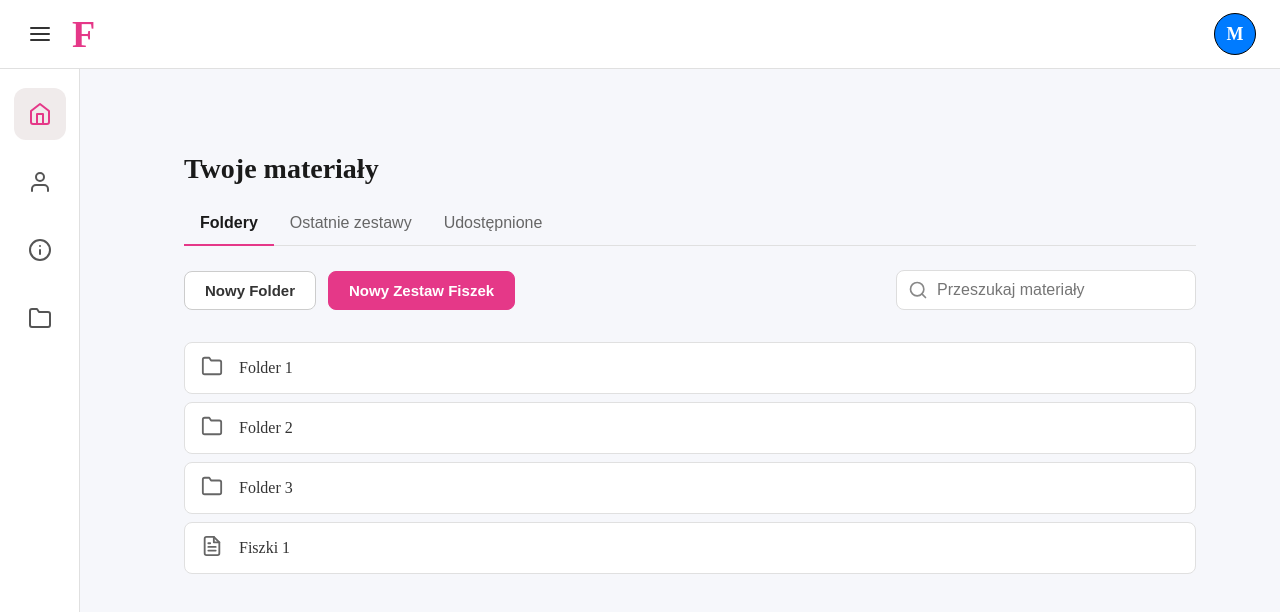
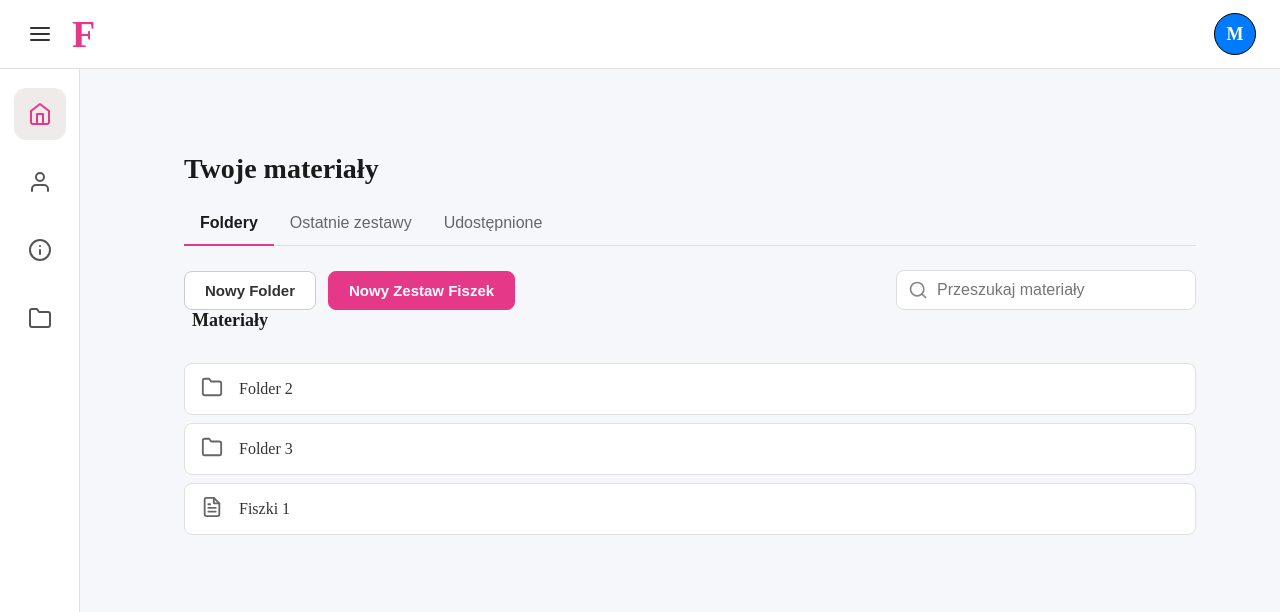
Before and after one commit to Haribs147/Flash-Cards, a React (Vite) app: page / in a window 1280 px wide. Shown: the top 612 px of the page. Built offline with nearby package versions, Linux system fonts and the light colour scheme.

Commit message:
moving folders down the breadcrumbs

```diff
--- a/src/components/Materials/Breadcrumbs/Breadcrumbs.css
+++ b/src/components/Materials/Breadcrumbs/Breadcrumbs.css
@@ -0,0 +1,27 @@
+.breadcrumbs-nav {
+    margin-bottom: 16px;
+    font-size: 18px;
+    color: #555;
+}
+
+.breadcrumb-segment {
+    cursor: pointer;
+    padding: 4px 8px;
+    border-radius: 4px;
+    transition: background-color 0.2s;
+}
+
+.breadcrumb-segment:not(.active):hover {
+    background-color: #e0e0e0;
+}
+
+.breadcrumb-segment.active {
+    color: #1a1a1a;
+    font-weight: 600;
+    cursor: default;
+}
+
+.breadcrumb-segment.drop-target {
+    background-color: #e53888;
+    color: white;
+}
--- a/src/components/Materials/Breadcrumbs/Breadcrumbs.tsx
+++ b/src/components/Materials/Breadcrumbs/Breadcrumbs.tsx
@@ -5,14 +5,13 @@ import {
     moveItem,
 } from "../../../features/materials/materialsSlice";
 import "./Breadcrumbs.css";
-import { current } from "@reduxjs/toolkit";
 
 const BreadcrumbsSegment = ({
     id,
     name,
     isLast,
 }: {
-    id: string;
+    id: string | null;
     name: string;
     isLast: boolean;
 }) => {
@@ -24,7 +23,7 @@ const BreadcrumbsSegment = ({
         setIsOver(true);
     };
 
-    const handleDragLeave = (e: React.DragEvent<HTMLSpanElement>) => {
+    const handleDragLeave = () => {
         setIsOver(false);
     };
 
@@ -45,7 +44,7 @@ const BreadcrumbsSegment = ({
 
     return (
         <span
-            className={}
+            className={`breadcrumb-segment ${isLast ? "active" : ""} ${isOver ? "drop-target" : ""}`}
             onClick={handleClick}
             onDragOver={handleDragOver}
             onDragLeave={handleDragLeave}
@@ -83,7 +82,20 @@ const Breadcrumbs = () => {
         return path;
     }, [items, currentFolderId]);
 
-    return <div></div>;
+    return (
+        <nav className="breadcrumbs-nav">
+            {breadcrumbPath.map((crumb, index) => (
+                <span key={crumb.id || "root"}>
+                    <BreadcrumbsSegment
+                        id={crumb.id}
+                        name={crumb.name}
+                        isLast={index === breadcrumbPath.length - 1}
+                    />
+                    {index < breadcrumbPath.length - 1 && " / "}
+                </span>
+            ))}
+        </nav>
+    );
 };
 
 export default Breadcrumbs;
--- a/src/components/Materials/Lists/FolderList.tsx
+++ b/src/components/Materials/Lists/FolderList.tsx
@@ -2,41 +2,52 @@ import { FiFolder, FiFileText } from "react-icons/fi";
 import { useNavigate } from "react-router-dom";
 import "./FolderList.css";
 import NewFolderInput from "../CreateFolderButton/CreateFolder";
-import type { MaterialItem } from "../../../features/materials/materialsSlice";
+import {
+    setCurrentFolderId,
+    type MaterialItem,
+} from "../../../features/materials/materialsSlice";
+import { useAppDispatch } from "../../../app/hooks";
 
 type FolderListProps = {
-    items: MaterialItem[];
-    searchTerm: string;
+    filteredItems: MaterialItem[];
     isCreating: boolean;
     onCreate: (name: string) => void;
 };
 
 const FolderList = ({
-    items,
-    searchTerm,
+    filteredItems,
     isCreating,
     onCreate,
 }: FolderListProps) => {
     const navigate = useNavigate();
+    const dispatch = useAppDispatch();
 
     const handleItemClick = (item: MaterialItem) => {
         if (item.type === "set") {
             navigate(`/set/${item.id}`);
+        } else {
+            dispatch(setCurrentFolderId(item.id));
         }
     };
 
-    const filteredItems = items.filter((item) =>
-        item.name.toLowerCase().includes(searchTerm.toLowerCase()),
-    );
+    const handleDragStart = (
+        e: React.DragEvent<HTMLDivElement>,
+        itemId: string,
+    ) => {
+        e.dataTransfer.setData("text/plain", itemId);
+    };
+
     return (
         <div className="item-list">
             {isCreating && <NewFolderInput onCreate={onCreate} />}
 
             {filteredItems.map((item) => (
                 <div
+                    draggable={true}
+                    onDragStart={(e) => handleDragStart(e, item.id)}
                     key={item.id}
                     className="list-item"
-                    onMouseDown={() => handleItemClick(item)}
+                    onClick={() => handleItemClick(item)}
                 >
                     <div className="item-icon">
                         {item.type === "folder" ? (
--- a/src/components/Materials/MaterialsView.tsx
+++ b/src/components/Materials/MaterialsView.tsx
@@ -12,12 +12,12 @@ import {
     setIsCreating,
     setSearchTerm,
 } from "../../features/materials/materialsSlice";
+import Breadcrumbs from "./Breadcrumbs/Breadcrumbs";
 
 const MaterialsView = () => {
     const dispatch = useAppDispatch();
-    const { items, activeTab, searchTerm, isCreatingFolder } = useAppSelector(
-        (state) => state.materials,
-    );
+    const { items, activeTab, searchTerm, isCreatingFolder, currentFolderId } =
+        useAppSelector((state) => state.materials);
 
     const handleNewFolder = () => {
         console.log("here logic of creating a new folder");
@@ -31,6 +31,12 @@ const MaterialsView = () => {
     const handleCreateFolder = (folderName: string) => {
         dispatch(addFolder(folderName));
     };
+
+    const filteredItems = items
+        .filter((item) => currentFolderId === item.parentId)
+        .filter((item) =>
+            item.name.toLowerCase().includes(searchTerm.toLowerCase()),
+        );
 
     const getSearchPlaceholder = () => {
         switch (activeTab) {
@@ -79,8 +85,7 @@ const MaterialsView = () => {
             default:
                 return (
                     <FolderList
-                        items={items}
-                        searchTerm={searchTerm}
+                        filteredItems={filteredItems}
                         isCreating={isCreatingFolder}
                         onCreate={handleCreateFolder}
                     />
@@ -95,6 +100,7 @@ const MaterialsView = () => {
                 onTabChange={(tab) => dispatch(setActiveTab(tab))}
             />
             {renderActionPanel()}
+            <Breadcrumbs />
             {renderList()}
         </div>
     );
--- a/src/features/materials/materialsSlice.tsx
+++ b/src/features/materials/materialsSlice.tsx
@@ -18,7 +18,7 @@ interface MaterialsState {
 }
 
 const initialItems: MaterialItem[] = [
-    { id: "f1", type: "folder", name: "Folder 1", parentId: null },
+    { id: "f1", type: "folder", name: "Folder 1", parentId: "f2" },
     { id: "f2", type: "folder", name: "Folder 2", parentId: null },
     { id: "f3", type: "folder", name: "Folder 3", parentId: null },
     { id: "s1", type: "set", name: "Fiszki 1", parentId: null },
```
